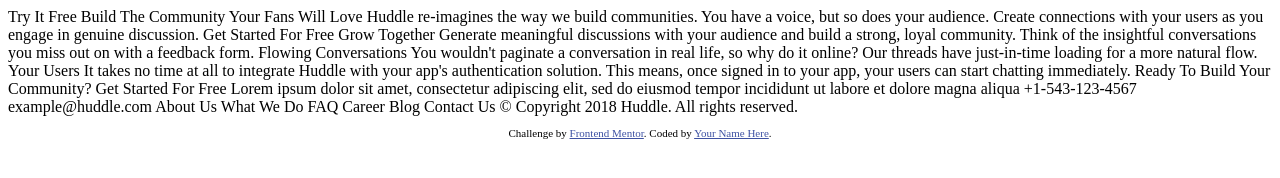
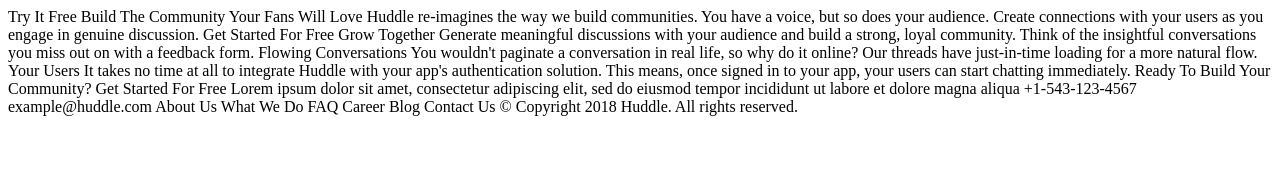
Before and after one commit to ironcodemaniac/huddle-landing-page-with-alternating-feature-blocks-master, a plain HTML site: page index.html in a window 1280 px wide. Drawn offline with Linux system fonts and the light colour scheme.

Commit message:
HTML page inserted

```diff
--- a/index.html
+++ b/index.html
@@ -1,70 +1,38 @@
 <!DOCTYPE html>
 <html lang="en">
-<head>
-  <meta charset="UTF-8">
-  <meta name="viewport" content="width=device-width, initial-scale=1.0"> <!-- displays site properly based on user's device -->
+  <head>
+    <meta charset="UTF-8" />
+    <meta name="viewport" content="width=device-width, initial-scale=1.0" />
+    <link rel="stylesheet" href="./style.css" />
 
-  <link rel="icon" type="image/png" sizes="32x32" href="./images/favicon-32x32.png">
+    <link
+      rel="icon"
+      type="image/png"
+      sizes="32x32"
+      href="./images/favicon-32x32.png"
+    />
 
-  <title>Frontend Mentor | Huddle landing page with alternating feature blocks</title>
+    <title>
+      Frontend Mentor | Huddle landing page with alternating feature blocks
+    </title>
+  </head>
+  <body>
+    Try It Free Build The Community Your Fans Will Love Huddle re-imagines the
+    way we build communities. You have a voice, but so does your audience.
+    Create connections with your users as you engage in genuine discussion. Get
+    Started For Free Grow Together Generate meaningful discussions with your
+    audience and build a strong, loyal community. Think of the insightful
+    conversations you miss out on with a feedback form. Flowing Conversations
+    You wouldn't paginate a conversation in real life, so why do it online? Our
+    threads have just-in-time loading for a more natural flow. Your Users It
+    takes no time at all to integrate Huddle with your app's authentication
+    solution. This means, once signed in to your app, your users can start
+    chatting immediately. Ready To Build Your Community? Get Started For Free
+    Lorem ipsum dolor sit amet, consectetur adipiscing elit, sed do eiusmod
+    tempor incididunt ut labore et dolore magna aliqua +1-543-123-4567
+    example@huddle.com About Us What We Do FAQ Career Blog Contact Us &copy;
+    Copyright 2018 Huddle. All rights reserved.
 
-  <!-- Feel free to remove these styles or customise in your own stylesheet 👍 -->
-  <style>
-    .attribution { font-size: 11px; text-align: center; }
-    .attribution a { color: hsl(228, 45%, 44%); }
-  </style>
-</head>
-<body>
-
-  Try It Free
-
-  Build The Community Your Fans Will Love
-
-  Huddle re-imagines the way we build communities. You have a voice, but so does your audience.
-  Create connections with your users as you engage in genuine discussion.
-
-  Get Started For Free
-
-  Grow Together
-
-  Generate meaningful discussions with your audience and build a strong, loyal community.
-  Think of the insightful conversations you miss out on with a feedback form.
-
-  Flowing Conversations
-
-  You wouldn't paginate a conversation in real life, so why do it online? Our threads
-  have just-in-time loading for a more natural flow.
-
-  Your Users
-
-  It takes no time at all to integrate Huddle with your app's authentication solution.
-  This means, once signed in to your app, your users can start chatting immediately.
-
-  Ready To Build Your Community?
-
-  Get Started For Free
-
-  Lorem ipsum dolor sit amet, consectetur adipiscing elit, sed do eiusmod tempor
-  incididunt ut labore et dolore magna aliqua
-
-  +1-543-123-4567
-  example@huddle.com
-
-  About Us
-  What We Do
-  FAQ
-
-  Career
-  Blog
-  Contact Us
-
-  &copy; Copyright 2018 Huddle. All rights reserved.
-
-  <footer>
-    <p class="attribution">
-      Challenge by <a href="https://www.frontendmentor.io?ref=challenge" target="_blank">Frontend Mentor</a>.
-      Coded by <a href="#">Your Name Here</a>.
-    </p>
-  </footer>
-</body>
+    <footer></footer>
+  </body>
 </html>
```
Also changed, not shown: style.css (added).
